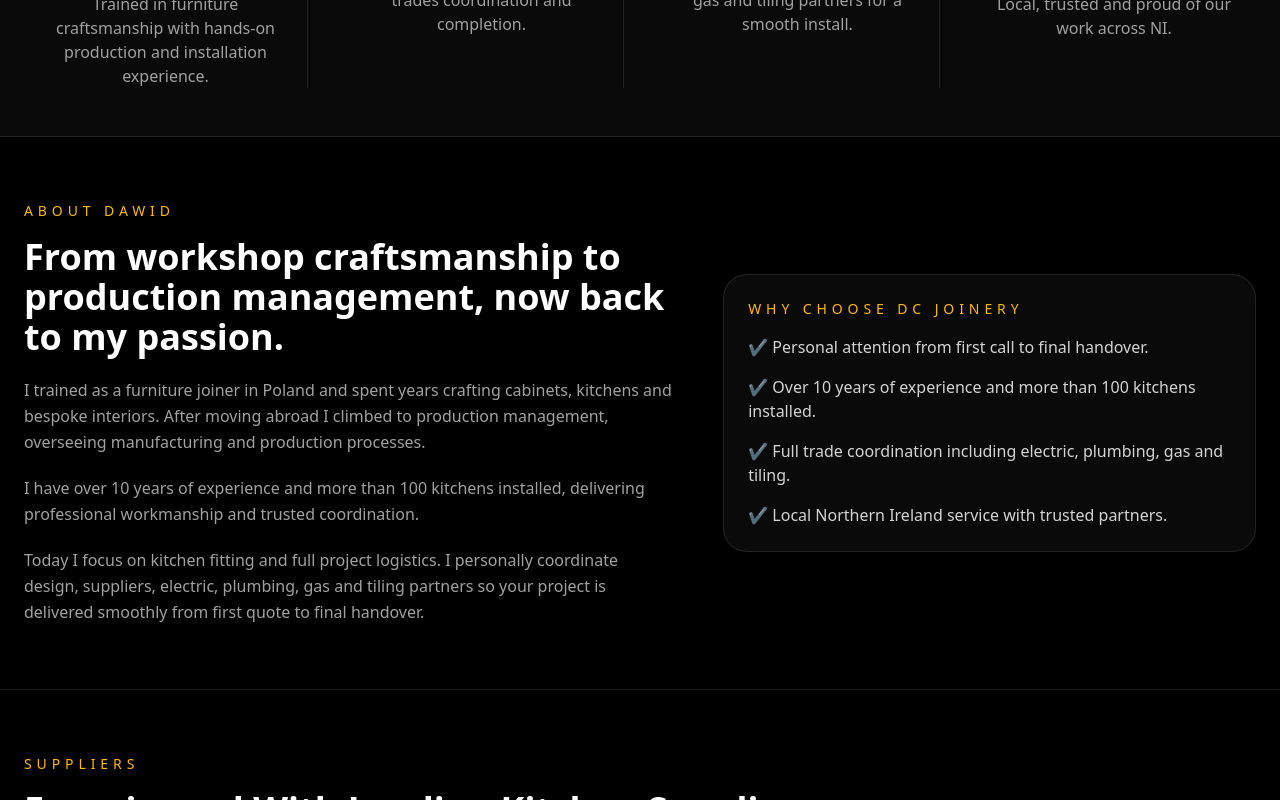
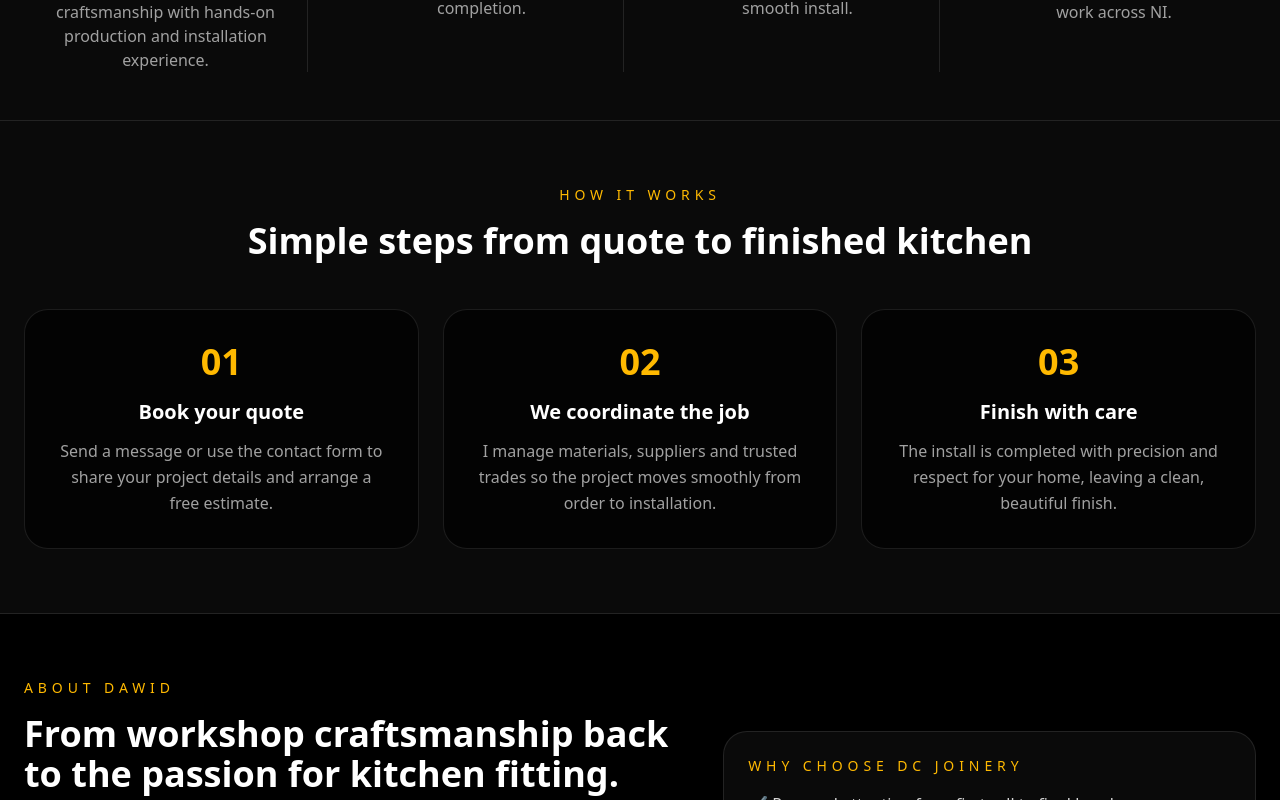
Before and after one commit to widniewski-ux/dc-joinery, a Next.js app: page / in a window 1280 px wide. Shown: the part 1220-2020 px from the top of the page. Built offline with nearby package versions, Linux system fonts and the light colour scheme.

Commit message:
chore: save final content updates and homepage UX improvements

```diff
--- a/app/contact/page.tsx
+++ b/app/contact/page.tsx
@@ -32,7 +32,10 @@ export default function ContactPage() {
           <div className="bg-white/[0.04] border border-white/10 rounded-3xl p-6 mb-10">
             <h2 className="text-2xl font-bold mb-4">A little about me</h2>
             <p className="text-neutral-600 leading-relaxed">
-              I trained as a furniture joiner in Poland and worked in furniture production and installation. After ten years as a production manager, I returned to my true passion: kitchen fitting and full project coordination.
+              I trained as a furniture joiner in Poland and worked in production and installation. After moving abroad, I built my experience step by step and returned to my real passion: kitchen fitting and full project coordination.
+            </p>
+            <p className="text-neutral-600 leading-relaxed mt-4">
+              I have over 10 years of experience and more than 100 kitchens installed. I offer kitchen fitting and full project logistics from design and orders to electric, plumbing, gas and tiling coordination.
             </p>
           </div>
 
--- a/app/page.tsx
+++ b/app/page.tsx
@@ -170,7 +170,6 @@ export default function Home() {
 
             <p className="text-neutral-100 text-lg md:text-xl max-w-2xl mb-10 leading-relaxed">
               From kitchen fitting to full supply and installation, one point of contact from first idea to final finish. Personal service with trade coordination for electric, plumbing, gas and tiling.
-              Personal service with trade coordination for electric, plumbing, gas and tiling.
             </p>
 
             <div className="flex flex-col sm:flex-row gap-5 mb-14">
@@ -243,6 +242,41 @@ export default function Home() {
         </div>
       </section>
 
+      <section className="px-6 py-16 bg-neutral-950 border-b border-white/10">
+        <div className="max-w-7xl mx-auto text-center mb-12">
+          <p className="uppercase tracking-[0.35em] text-sm text-amber-400 mb-4">
+            How it works
+          </p>
+          <h2 className="text-3xl md:text-4xl font-bold">
+            Simple steps from quote to finished kitchen
+          </h2>
+        </div>
+
+        <div className="max-w-7xl mx-auto grid gap-6 md:grid-cols-3">
+          <div className="rounded-3xl border border-white/10 bg-black/70 p-8 text-center">
+            <p className="text-amber-400 text-4xl font-bold mb-4">01</p>
+            <h3 className="font-semibold text-xl mb-3">Book your quote</h3>
+            <p className="text-neutral-400 leading-relaxed">
+              Send a message or use the contact form to share your project details and arrange a free estimate.
+            </p>
+          </div>
+          <div className="rounded-3xl border border-white/10 bg-black/70 p-8 text-center">
+            <p className="text-amber-400 text-4xl font-bold mb-4">02</p>
+            <h3 className="font-semibold text-xl mb-3">We coordinate the job</h3>
+            <p className="text-neutral-400 leading-relaxed">
+              I manage materials, suppliers and trusted trades so the project moves smoothly from order to installation.
+            </p>
+          </div>
+          <div className="rounded-3xl border border-white/10 bg-black/70 p-8 text-center">
+            <p className="text-amber-400 text-4xl font-bold mb-4">03</p>
+            <h3 className="font-semibold text-xl mb-3">Finish with care</h3>
+            <p className="text-neutral-400 leading-relaxed">
+              The install is completed with precision and respect for your home, leaving a clean, beautiful finish.
+            </p>
+          </div>
+        </div>
+      </section>
+
       <section className="px-6 py-16 bg-black border-b border-white/10">
         <div className="max-w-7xl mx-auto grid lg:grid-cols-[1.1fr_0.9fr] gap-12 items-center">
           <div>
@@ -250,13 +284,13 @@ export default function Home() {
               About Dawid
             </p>
             <h2 className="text-3xl md:text-4xl font-bold mb-5">
-              From workshop craftsmanship to production management, now back to my passion.
+              From workshop craftsmanship back to the passion for kitchen fitting.
             </h2>
             <p className="text-neutral-400 leading-relaxed mb-5">
-              I trained as a furniture joiner in Poland and spent years crafting cabinets, kitchens and bespoke interiors. After moving abroad I climbed to production management, overseeing manufacturing and production processes.
+              I trained as a furniture joiner in Poland and spent years crafting cabinets, kitchens and bespoke interiors. After moving abroad, I gained broad production experience and returned to my true passion: kitchen fitting and craftsmanship.
             </p>
             <p className="text-neutral-400 leading-relaxed mb-5">
-              I have over 10 years of experience and more than 100 kitchens installed, delivering professional workmanship and trusted coordination.
+              I have over 10 years of experience and more than 100 kitchens installed, delivering professional workmanship, clear communication and trusted trade coordination.
             </p>
             <p className="text-neutral-400 leading-relaxed">
               Today I focus on kitchen fitting and full project logistics. I personally coordinate design, suppliers, electric, plumbing, gas and tiling partners so your project is delivered smoothly from first quote to final handover.
```
